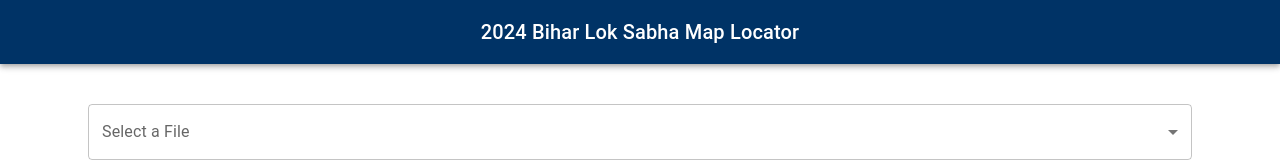
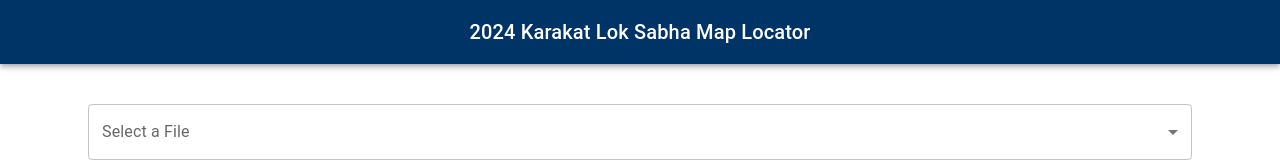
Before and after one commit to RamanHacks/part-locator, a React (Create React App) app: page / in a window 1280 px wide. Shown: the top 162 px of the page. Built offline with nearby package versions, Linux system fonts and the light colour scheme.

Commit message:
name changed

```diff
--- a/src/App.js
+++ b/src/App.js
@@ -9,7 +9,7 @@ function App() {
           <AppBar position="static" sx={{ backgroundColor: '#003366' }}>
               <Toolbar>
                   <Typography variant="h6" component="div" sx={{ flexGrow: 1, textAlign: 'center' }}>
-                      2024 Bihar Lok Sabha Map Locator
+                      2024 Karakat Lok Sabha Map Locator
                   </Typography>
               </Toolbar>
           </AppBar>
```
